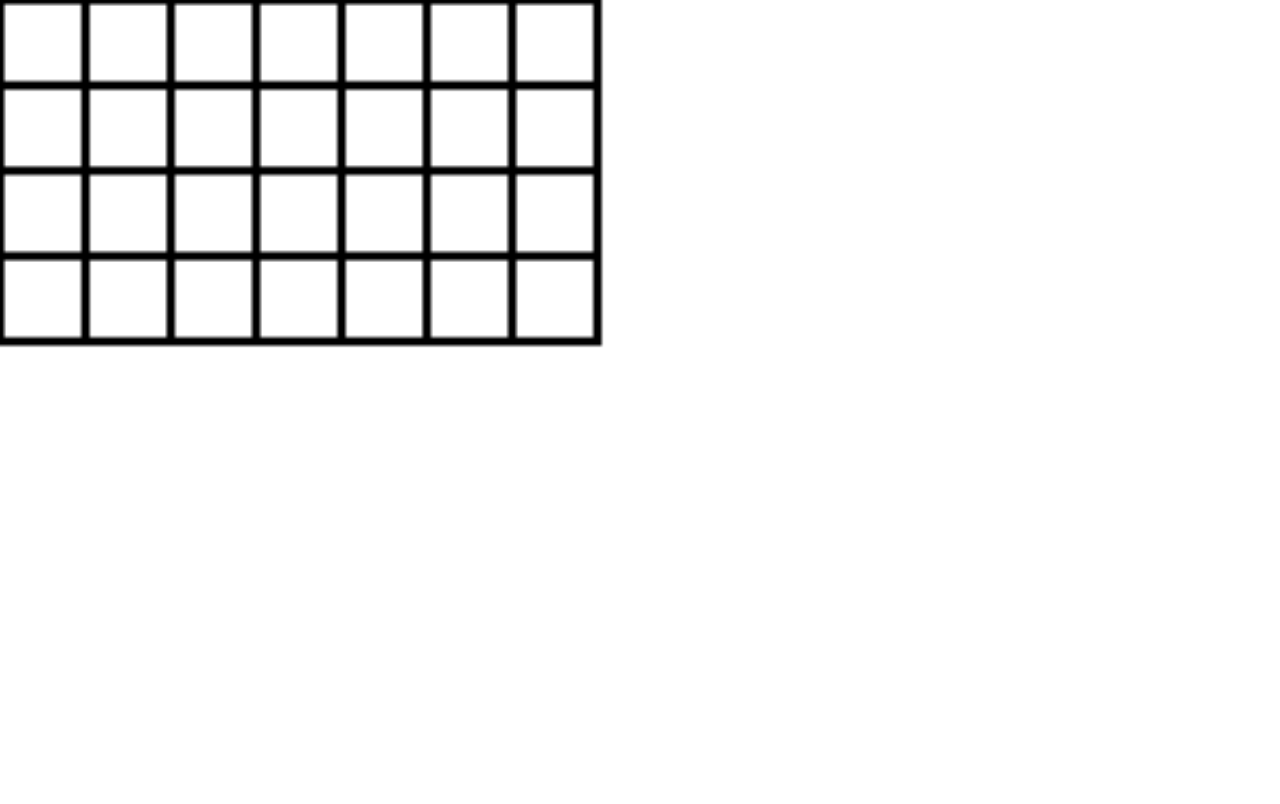
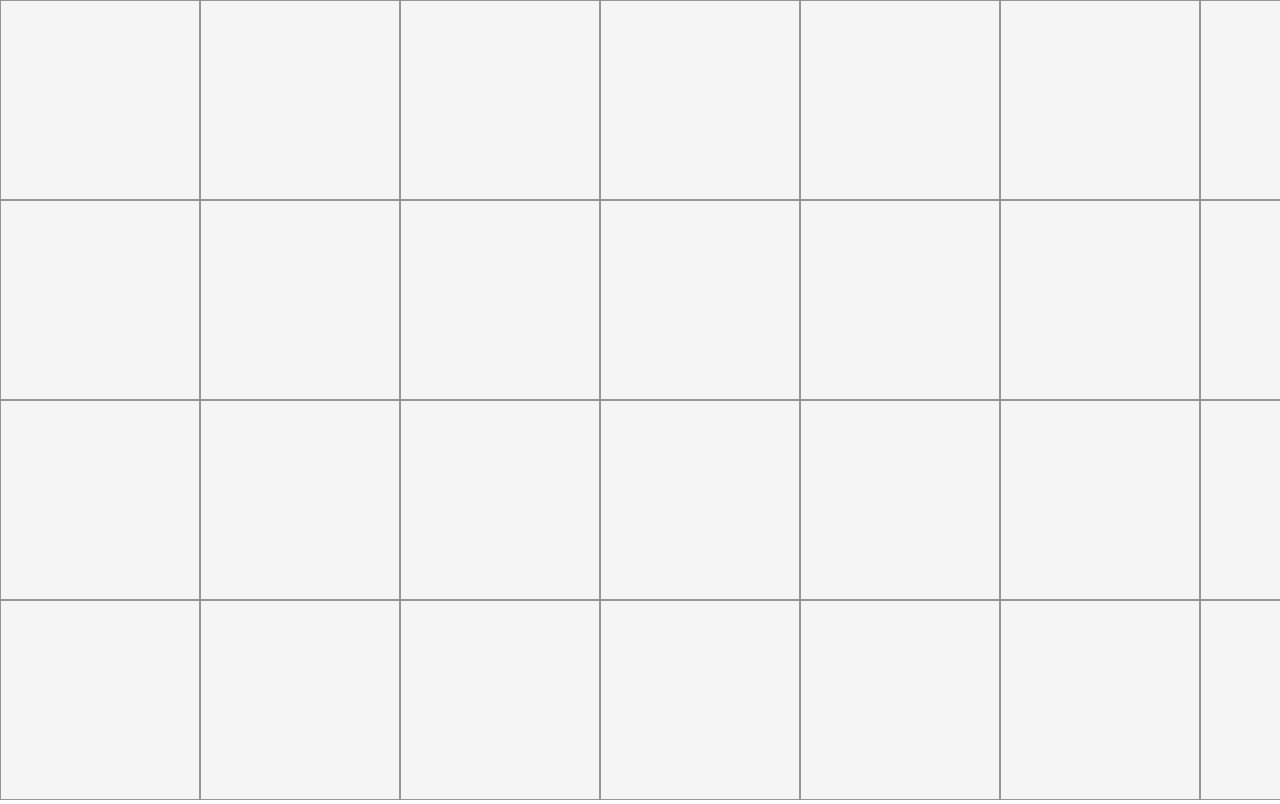
Before and after one commit to jamtartley/pathfinding, a website built with webpack: page dist/index.html in a window 1280 px wide. Built offline with nearby package versions, Linux system fonts and the light colour scheme.

Commit message:
Fit grid to screen as best as possible

```diff
--- a/src/index.less
+++ b/src/index.less
@@ -1,9 +1,10 @@
 html, body {
     margin: 0;
     padding: 0;
+    overflow: hidden;
 }
 
 #path-canvas {
-    width: 100%;
-    height: auto;
+    width: 100vw;
+    height: 100vh;
 }
--- a/src/vis/view.js
+++ b/src/vis/view.js
@@ -10,17 +10,32 @@ export default class View {
     }
 
     render() {
-        var self = this;
-        window.requestAnimationFrame(frame);
+        let self = this;
 
         function frame() {
+            let width = window.innerWidth;
+            let height = window.innerHeight;
+            let nodeSize = Math.max(width / self.grid.width, height / self.grid.height);
+
+            self.canvas.width = width;
+            self.canvas.height = height;
+            self.ctx.clearRect(0, 0, width, height);
+
             for (let node of self.grid.nodes) {
+                let x = node.x * nodeSize;
+                let y = node.y * nodeSize;
+
                 self.ctx.beginPath();
+                self.ctx.fillStyle = "rgb(245, 245, 245)";
+                self.ctx.fillRect(x, y, nodeSize, nodeSize);
                 self.ctx.lineWidth = 2;
-                self.ctx.rect(node.x * 20, node.y * 20, 20, 20);
-                self.ctx.stroke();
+                self.ctx.strokeStyle = "rgb(150, 150, 150)";
+                self.ctx.strokeRect(x, y, nodeSize, nodeSize);
             }
+
             window.requestAnimationFrame(frame);
         }
+
+        window.requestAnimationFrame(frame);
     }
 };
```
